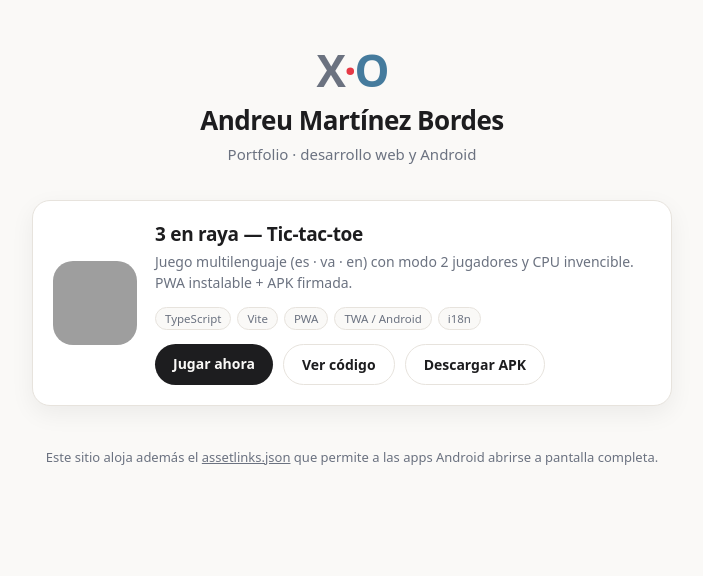
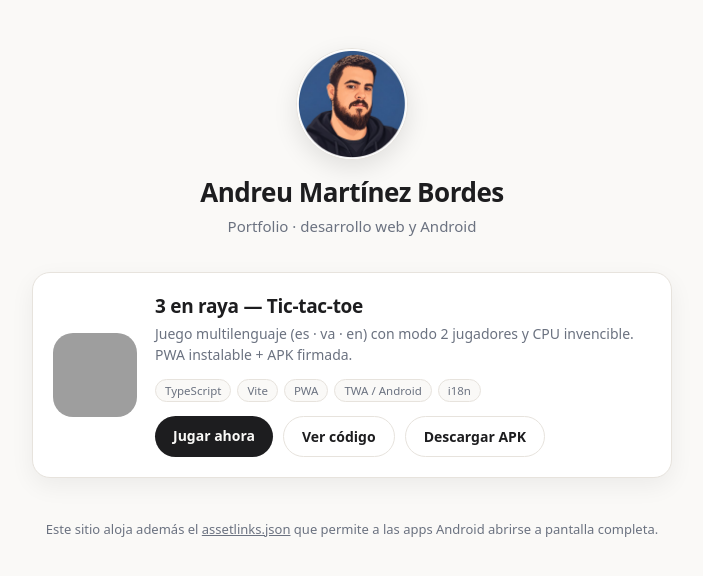
Before and after one commit to andreu-marbor/andreu-marbor.github.io, a plain HTML site: page index.html in a window 1280 px wide. Shown: the whole page, without its empty margins (288-991 px from the left). Drawn offline with Linux system fonts and the light colour scheme; grey boxes are pictures that could not be loaded.

Commit message:
feat(pages): avatar de perfil en la cabecera del portfolio

```diff
--- a/index.html
+++ b/index.html
@@ -15,8 +15,6 @@
       --text: #1d1d1f;
       --muted: #6b7280;
       --line: #e7e3dd;
-      --x: #e63946;
-      --o: #457b9d;
       --accent: #1d1d1f;
       --radius: 18px;
     }
@@ -54,16 +52,16 @@
       margin-bottom: 36px;
     }
 
-    .marca {
-      font-size: 44px;
-      line-height: 1;
-      letter-spacing: -2px;
-      margin: 0 0 10px;
-      font-weight: 800;
+    .avatar {
+      display: block;
+      width: 112px;
+      height: 112px;
+      border-radius: 50%;
+      margin: 0 auto 14px;
+      background: var(--surface);
+      border: 1px solid var(--line);
+      box-shadow: 0 8px 24px rgba(0, 0, 0, .10);
     }
-
-    .marca .x { color: var(--x); }
-    .marca .o { color: var(--o); }
 
     h1 {
       font-size: 26px;
@@ -179,7 +177,7 @@
 <body>
   <main>
     <header>
-      <p class="marca" aria-hidden="true">X<span class="x">·</span><span class="o">O</span></p>
+      <img class="avatar" src="images/avatar.jpg" alt="Retrato de Andreu Martínez Bordes" width="112" height="112">
       <h1>Andreu Martínez Bordes</h1>
       <p>Portfolio · desarrollo web y Android</p>
     </header>
```
Also changed, not shown: images/avatar.jpg (added).
